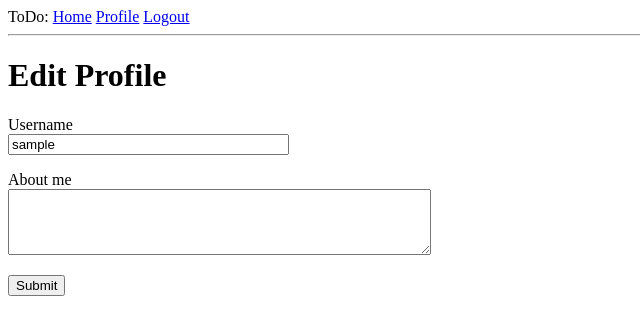
After one commit to loud3stsil3nce/To-Do-List, a Flask app: page /edit_profile in a window 1280 px wide. The commit adds this page. Shown: the top 335 px of the page, without its empty margins (0-640 px from the left). Run offline with Flask 3, Linux system fonts and the light colour scheme; the visitor is signed in with stand-in values (Sample User, id 1); data comes from the database, SQL or seed files in the repository.

Commit message:
edit own profile feature

```diff
--- a/app/forms.py
+++ b/app/forms.py
@@ -29,4 +29,7 @@ class RegistrationForm(FlaskForm):
             raise ValidationError("Please use a different email.")
 
 
-class
+class EditProfileForm(FlaskForm):
+    username = StringField('Username', validators=[DataRequired()])
+    about_me = TextAreaField('About me', validators=[Length(min=0, max=140)])
+    submit = SubmitField('Submit')
--- a/app/routes.py
+++ b/app/routes.py
@@ -1,7 +1,7 @@
 
 from flask import render_template, flash, redirect, url_for, request
 from app import app, db
-from app.forms import LoginForm, RegistrationForm
+from app.forms import LoginForm, RegistrationForm, EditProfileForm
 from flask_login import current_user, login_user, logout_user, login_required
 import sqlalchemy as sa
 from app.models import User
@@ -81,3 +81,19 @@ def before_request():
     if current_user.is_authenticated:
         current_user.last_seen = datetime.now(timezone.utc)
         db.session.commit
+
+
+@app.route('/edit_profile', methods=['GET', 'POST'])
+@login_required
+def edit_profile():
+    form = EditProfileForm()
+    if form.validate_on_submit():
+        current_user.username = form.username.data
+        current_user.about_me = form.about_me.data
+        db.session.commit()
+        flash("Your changes have been saved.")
+        return redirect(url_for('edit_profile'))
+    elif request.method == 'GET':
+        form.username.data = current_user.username
+        form.about_me.data = current_user.about_me
+    return render_template('edit_profile.html', title="Edit Profile", form=form)
--- /dev/null
+++ b/app/templates/edit_profile.html
@@ -0,0 +1,23 @@
+{% extends "base.html" %}
+
+{% block content %}
+    <h1>Edit Profile</h1>
+    <form action="" method="post">
+        {{ form.hidden_tag() }}
+        <p>
+            {{ form.username.label }}<br>
+            {{ form.username(size=32) }}<br>
+            {% for error in form.username.errors %}
+            <span style="color: red;">[{{ error }}]</span>
+            {% endfor %}
+        </p>
+        <p>
+            {{ form.about_me.label }}<br>
+            {{ form.about_me(cols=50, rows=4) }}<br>
+            {% for error in form.about_me.errors %}
+            <span style="color: red;">[{{ error }}]</span>
+            {% endfor %}
+        </p>
+        <p>{{ form.submit() }}</p>
+    </form>
+{% endblock %}
--- a/app/templates/user.html
+++ b/app/templates/user.html
@@ -7,6 +7,9 @@
             <td><h1>User: {{ user.username }}</h1>
             {% if user.about_me %}<p>{{ user.about_me }}</p>{% endif %}
             {% if user.last_seen %}<p>Last seen on: {{ user.last_seen }}</p>{% endif %}
+            {% if user == current_user %}
+                <p><a href="{{ url_for('edit_profile') }}">Edit your profile</a></p>
+            {% endif %}
             </td>
         </tr>
     </table>
```
